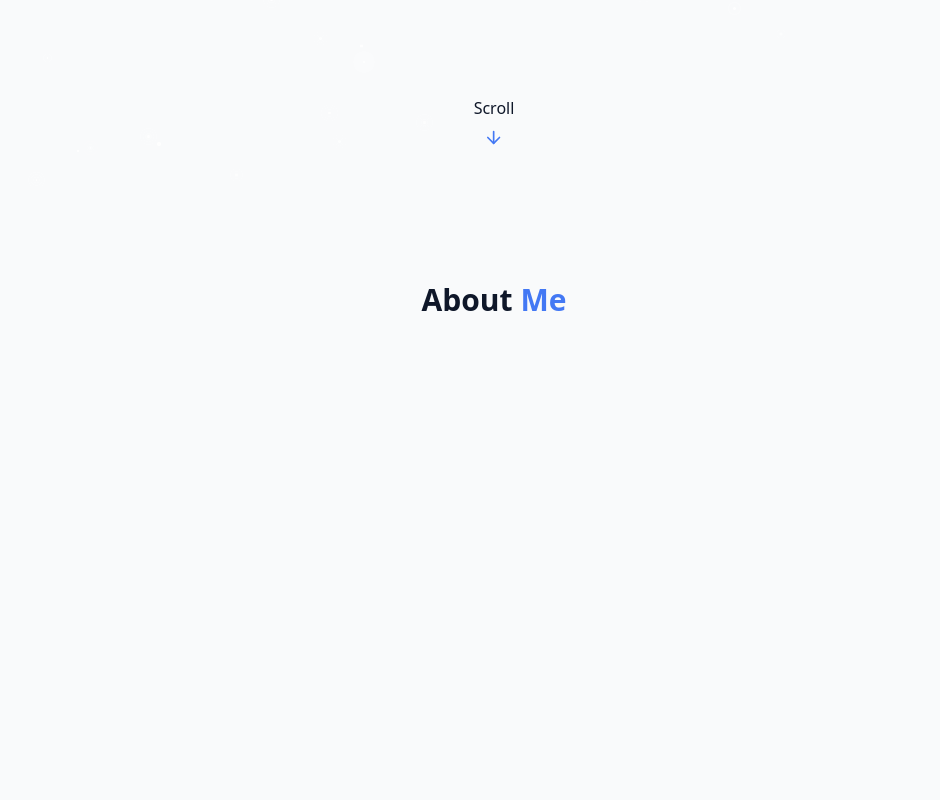
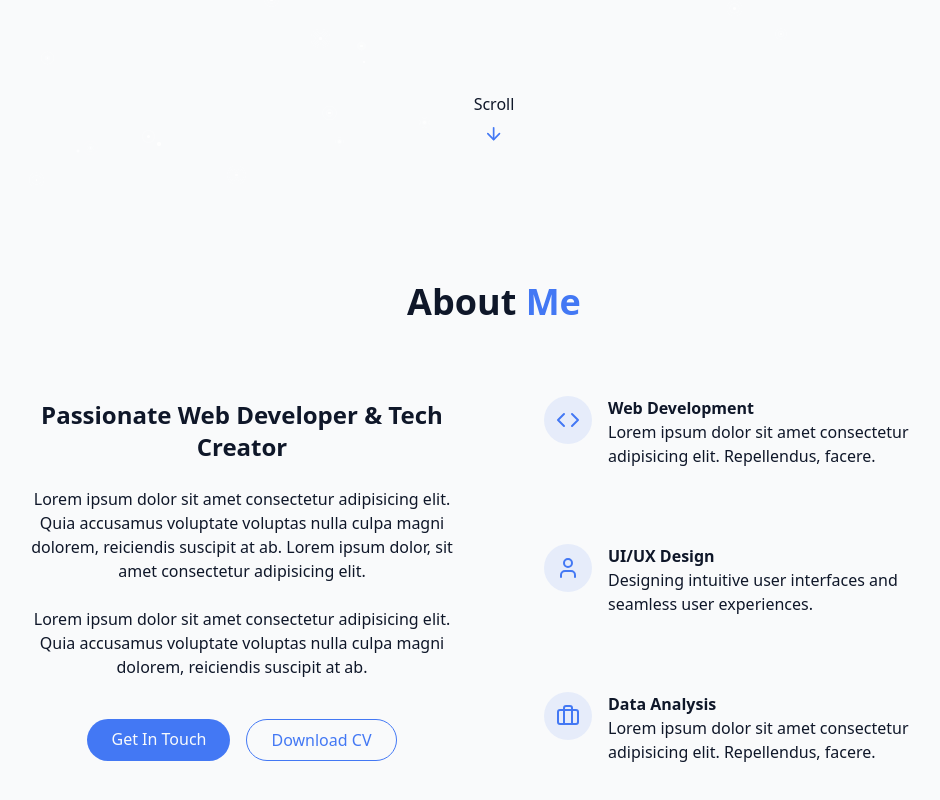
Before and after one commit to sethi-07/Portfolio, a React (Vite) app: page / in a window 1280 px wide. Shown: the part 614-1414 px from the top of the page, without its empty margins (146-1086 px from the left). Before the commit the page ends 1076 px from the top, so only its background shows below. Built offline with nearby package versions, Linux system fonts and the light colour scheme.

Commit message:
About Section additions

```diff
--- a/src/components/AboutSection.jsx
+++ b/src/components/AboutSection.jsx
@@ -1,12 +1,69 @@
+import { Briefcase, Code, User } from 'lucide-react'
 import React from 'react'
 
 const AboutSection = () => {
   return (
     <section id = "about" className='py-24 px-4 relative'>
       <div className='container mx-auto max-w-5xl'>
-        <h2 className='text-3xl md-text-4xl font-bold mb-12 text-center'>
+        <h2 className='text-3xl md:text-4xl font-bold mb-12 text-center'>
           About <span className='text-primary'> Me </span>
         </h2>
+
+        <div className='grid grid-cols-1 md:grid-cols-2 gap-12 items-center'>
+          <div className='space-y-6'>
+            <h3 className='text-2xl font-semibold'>Passionate Web Developer & Tech Creator</h3>
+            <p className='text-foreground'>
+              Lorem ipsum dolor sit amet consectetur adipisicing elit. Quia accusamus voluptate voluptas nulla culpa magni dolorem, reiciendis suscipit at ab. Lorem ipsum dolor, sit amet consectetur adipisicing elit.
+            </p>
+
+            <p className='text-foreground'>
+              Lorem ipsum dolor sit amet consectetur adipisicing elit. Quia accusamus voluptate voluptas nulla culpa magni dolorem, reiciendis suscipit at ab.
+            </p>
+
+            <div className='flex flex-col sm:flex-row gap-4 pt-4 justify-center'>
+              <a href ="#contact" className='cosmic-button'>Get In Touch</a>
+              <a href = "" className='px-6 py-2 rounded-full border border-primary text-primary'>
+                Download CV
+              </a>
+            </div>
+          </div>
+
+          <div className='grid grid-cols-1 gap-6'>
+            <div className='gradient-border p-6 card-hover'>
+              <div className='flex items-start gap-4'>
+                <div className='p-3 rounded-full bg-primary/10'>
+                  <Code className='h-6 w-6 text-primary '/>
+                </div>
+                <div className='text-left'>
+                    <h4 className='font-semibold text-foreground'>Web Development</h4>
+                    <p>Lorem ipsum dolor sit amet consectetur adipisicing elit. Repellendus, facere.</p>
+                </div>
+              </div>
+            </div>
+            <div className='gradient-border p-6 card-hover'>
+              <div className='flex items-start gap-4'>
+                <div className='p-3 rounded-full bg-primary/10'>
+                  <User className='h-6 w-6 text-primary '/>
+                </div>
+                <div className='text-left'>
+                    <h4 className='font-semibold text-foreground'>UI/UX Design</h4>
+                    <p>Designing intuitive user interfaces and seamless user experiences.</p>
+                </div>
+              </div>
+            </div>
+            <div className='gradient-border p-6 card-hover'>
+              <div className='flex items-start gap-4'>
+                <div className='p-3 rounded-full bg-primary/10'>
+                  <Briefcase className='h-6 w-6 text-primary '/>
+                </div>
+                <div className='text-left'>
+                    <h4 className='font-semibold text-foreground'>Data Analysis</h4>
+                    <p>Lorem ipsum dolor sit amet consectetur adipisicing elit. Repellendus, facere.</p>
+                </div>
+              </div>
+            </div>
+          </div>
+        </div>
       </div>
 
     </section>
--- a/src/index.css
+++ b/src/index.css
@@ -114,7 +114,6 @@
   text-shadow: 0 0 10px rgba(167, 139, 250, 0.5);
 }
 
-
 @utility card-hover{
   @apply transition-transform duration-300 hover:scale-[1.02] hover:shadow-lg;
 }
```
